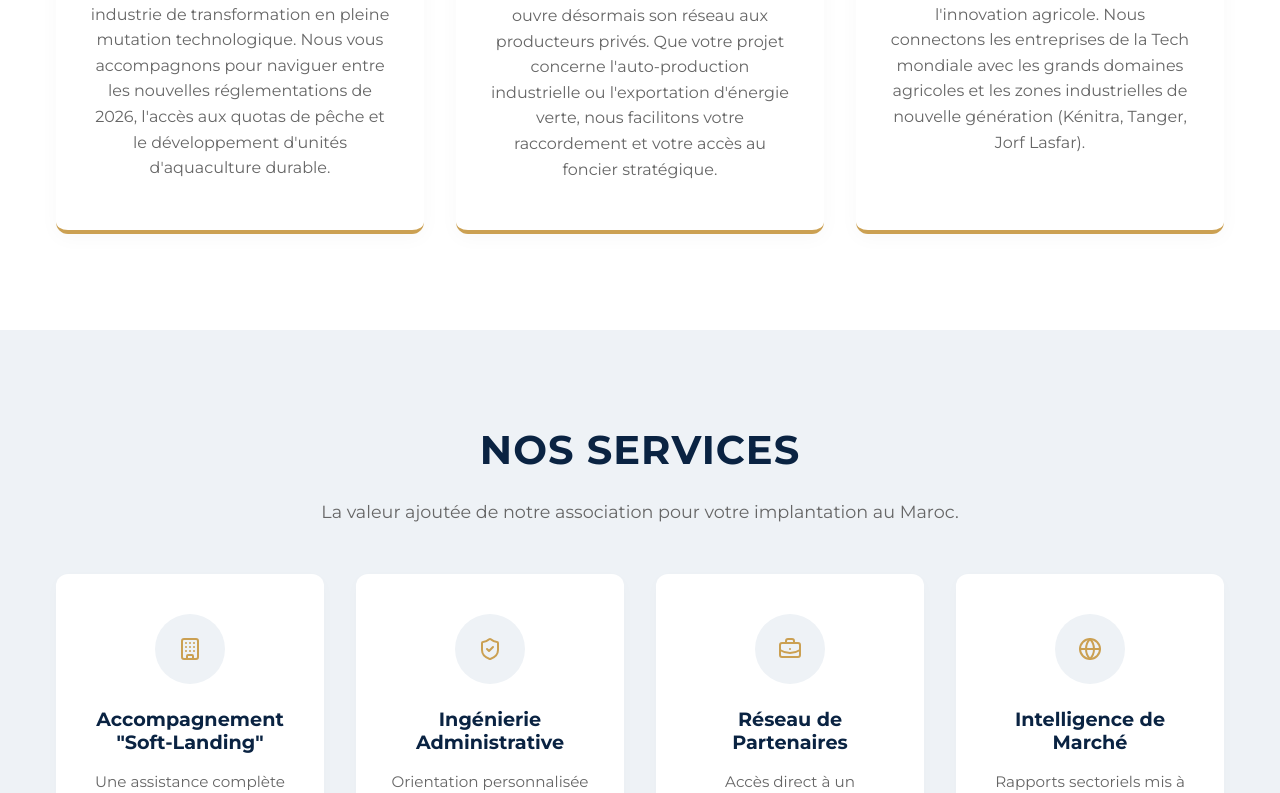
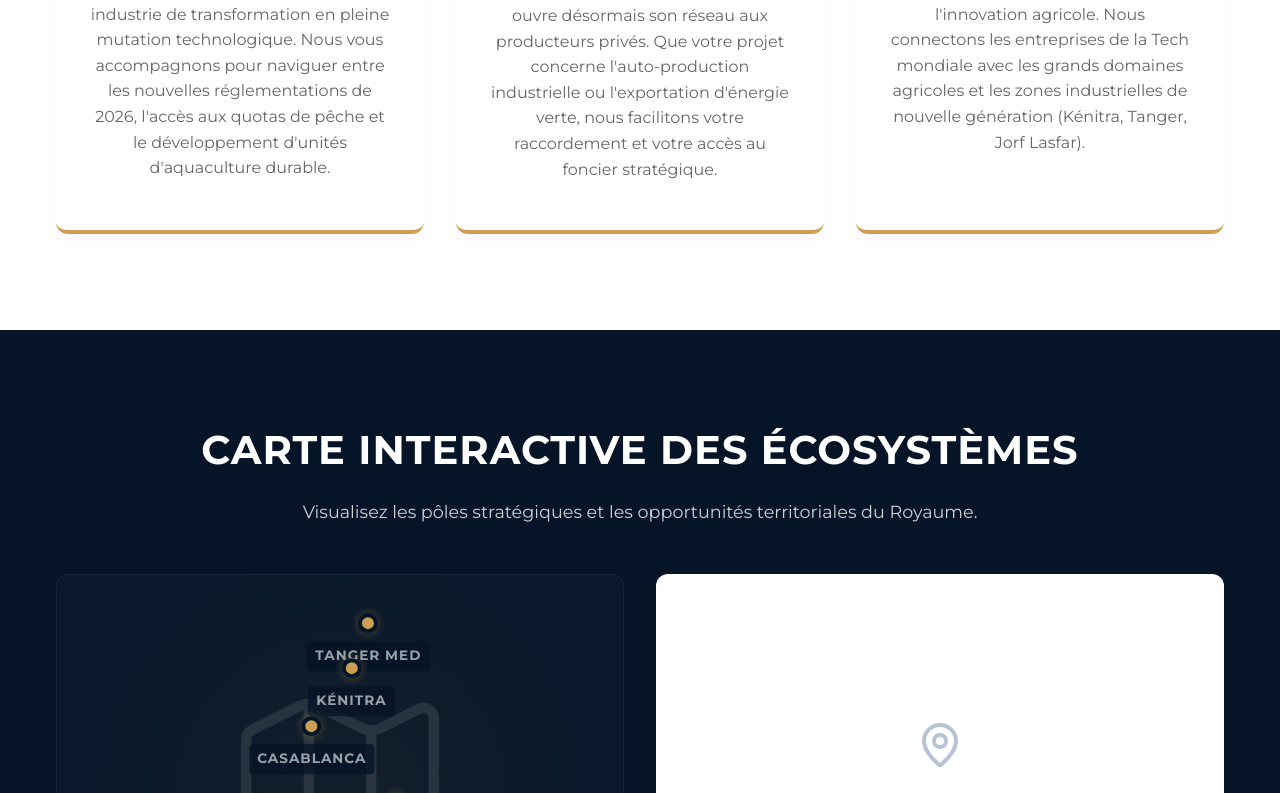
Before and after one commit to bernard-star/MIA, a React (Vite) app: page / in a window 1280 px wide. Shown: the part 2007-2800 px from the top of the page. Built offline with nearby package versions, Linux system fonts and the light colour scheme.

Commit message:
feat: add interactive ecosystems map section

```diff
--- a/src/App.css
+++ b/src/App.css
@@ -659,3 +659,194 @@ section {
     padding: 2rem;
   }
 }
+
+/* Map Section */
+.map-section {
+  padding: 6rem 2rem;
+  background-color: var(--royal-blue-dark);
+  color: white;
+}
+
+.map-container {
+  display: flex;
+  flex-direction: column;
+  gap: 2rem;
+  max-width: var(--container-max);
+  margin: 0 auto;
+}
+
+@media (min-width: 992px) {
+  .map-container {
+    flex-direction: row;
+    align-items: stretch;
+  }
+}
+
+.map-visual {
+  flex: 1.2;
+  position: relative;
+  background: rgba(255, 255, 255, 0.02);
+  border-radius: 12px;
+  border: 1px solid rgba(255, 255, 255, 0.05);
+  min-height: 450px;
+  background-image: radial-gradient(circle at center, rgba(203, 160, 82, 0.05) 0%, transparent 70%);
+  overflow: hidden;
+}
+
+.map-abstract-bg {
+  position: absolute;
+  top: 50%;
+  left: 50%;
+  transform: translate(-50%, -50%);
+  opacity: 0.1;
+  pointer-events: none;
+}
+
+.map-pin {
+  position: absolute;
+  transform: translate(-50%, -50%);
+  cursor: pointer;
+  display: flex;
+  flex-direction: column;
+  align-items: center;
+  transition: all 0.3s ease;
+  z-index: 10;
+}
+
+.map-pin:hover {
+  z-index: 20;
+}
+
+.map-pin-icon {
+  width: 20px;
+  height: 20px;
+  background: var(--sand-gold);
+  border-radius: 50%;
+  border: 4px solid var(--royal-blue-dark);
+  box-shadow: 0 0 10px rgba(203, 160, 82, 0.4);
+  transition: all 0.3s cubic-bezier(0.175, 0.885, 0.32, 1.275);
+}
+
+.map-pin.active .map-pin-icon {
+  width: 28px;
+  height: 28px;
+  background: white;
+  box-shadow: 0 0 20px rgba(255, 255, 255, 0.8), 0 0 0 4px rgba(203, 160, 82, 0.3);
+  border-color: var(--sand-gold);
+}
+
+.map-pin:hover .map-pin-icon:not(.active) {
+  transform: scale(1.2);
+}
+
+.map-pin-label {
+  margin-top: 8px;
+  font-size: 0.85rem;
+  font-weight: 700;
+  color: rgba(255, 255, 255, 0.6);
+  letter-spacing: 1px;
+  text-transform: uppercase;
+  background: rgba(5, 20, 38, 0.8);
+  padding: 4px 8px;
+  border-radius: 4px;
+  transition: all 0.3s ease;
+  pointer-events: none;
+  white-space: nowrap;
+}
+
+.map-pin.active .map-pin-label,
+.map-pin:hover .map-pin-label {
+  color: white;
+  background: var(--sand-gold);
+  text-shadow: 0 2px 4px rgba(0, 0, 0, 0.3);
+}
+
+/* Strategic Coordinates Approximation */
+.pin-tanger {
+  top: 15%;
+  left: 55%;
+}
+
+.pin-kenitra {
+  top: 25%;
+  left: 52%;
+}
+
+.pin-casablanca {
+  top: 38%;
+  left: 45%;
+}
+
+.pin-ouarzazate {
+  top: 55%;
+  left: 60%;
+}
+
+.pin-dakhla {
+  top: 85%;
+  left: 25%;
+}
+
+.map-info {
+  flex: 1;
+  background: white;
+  border-radius: 12px;
+  padding: 3rem;
+  color: var(--royal-blue-dark);
+  display: flex;
+  flex-direction: column;
+  justify-content: center;
+  min-height: 450px;
+}
+
+.map-empty-state {
+  text-align: center;
+  color: var(--text-muted);
+  display: flex;
+  flex-direction: column;
+  align-items: center;
+  gap: 1.5rem;
+}
+
+.map-empty-state p {
+  font-size: 1.1rem;
+  max-width: 250px;
+  margin: 0 auto;
+}
+
+.map-info-card h3 {
+  font-size: 2.2rem;
+  color: var(--royal-blue);
+  margin-bottom: 0.8rem;
+}
+
+.map-info-focus {
+  display: inline-block;
+  background: var(--bg-alt);
+  color: var(--sand-gold-dark);
+  padding: 0.6rem 1.2rem;
+  border-radius: 50px;
+  font-weight: 700;
+  font-size: 0.9rem;
+  margin-bottom: 1.5rem;
+  text-transform: uppercase;
+  letter-spacing: 0.5px;
+}
+
+.map-info-desc {
+  font-size: 1.15rem;
+  line-height: 1.8;
+  color: var(--text-main);
+  margin-bottom: 2.5rem;
+}
+
+.btn-outline {
+  border: 2px solid var(--royal-blue);
+  color: var(--royal-blue);
+  background: transparent;
+}
+
+.btn-outline:hover {
+  background: var(--royal-blue);
+  color: white;
+}
--- a/src/App.tsx
+++ b/src/App.tsx
@@ -2,17 +2,19 @@ import { useState } from 'react';
 import {
   Menu, X, Fish, Sun, Sprout, Target, Quote,
   MapPin, Mail, ArrowRight, ShieldCheck,
-  Building, Globe, BriefcaseBusiness
+  Building, Globe, BriefcaseBusiness, Map
 } from 'lucide-react';
 import './App.css';
 
 type Language = 'fr' | 'en';
+type Region = 'tanger' | 'kenitra' | 'casablanca' | 'ouarzazate' | 'dakhla';
 
 const CONTENT = {
   fr: {
     nav: {
       about: 'Notre Mission',
       sectors: 'Secteurs',
+      map: 'Écosystèmes',
       services: 'Services',
       testimonials: 'Témoignages',
       contact: 'Contact',
@@ -47,6 +49,19 @@ const CONTENT = {
           desc: "Face aux défis climatiques, le Maroc investit massivement dans l'innovation agricole. Nous connectons les entreprises de la Tech mondiale avec les grands domaines agricoles et les zones industrielles de nouvelle génération (Kénitra, Tanger, Jorf Lasfar).",
         }
       ]
+    },
+    map: {
+      title: "Carte Interactive des Écosystèmes",
+      subtitle: "Visualisez les pôles stratégiques et les opportunités territoriales du Royaume.",
+      regions: {
+        tanger: { name: "Tanger Med", focus: "Logistique & Industrie 4.0", desc: "Trait d'union entre l'Europe et l'Afrique, Tanger abrite le premier port de la Méditerranée et un hub automobile mondial de classe exceptionnelle." },
+        kenitra: { name: "Kénitra", focus: "Mobilité Électrique", desc: "Berceau de la nouvelle Giga-factory de batteries et des équipementiers, offrant un écosystème ultra-connecté pour l'industrie de demain." },
+        casablanca: { name: "Casablanca", focus: "Finance & Tech", desc: "Avec Casablanca Finance City, c'est la première place financière d'Afrique et le cœur névralgique de l'innovation et des startups." },
+        ouarzazate: { name: "Ouarzazate", focus: "Énergies Renouvelables", desc: "Capitale mondiale du solaire abritant le méga-complexe Noor, un site de choix pour l'ingénierie verte et l'auto-production industrielle." },
+        dakhla: { name: "Dakhla", focus: "Économie Bleue & Hub Vert", desc: "Le nouveau grand port Atlantique crée d'immenses opportunités pour l'aquaculture durable et les complexes de dessalement et d'hydrogène." },
+      },
+      selectPrompt: "Sélectionnez un pôle stratégique sur la carte pour découvrir son écosystème.",
+      btnIncentives: "Découvrir les subventions"
     },
     services: {
       title: "Nos Services",
@@ -96,6 +111,7 @@ const CONTENT = {
     nav: {
       about: 'About Us',
       sectors: 'Sectors',
+      map: 'Ecosystems',
       services: 'Services',
       testimonials: 'Testimonials',
       contact: 'Contact',
@@ -130,6 +146,19 @@ const CONTENT = {
           desc: "Facing climate challenges, Morocco is heavily investing in agricultural innovation. We connect global Tech companies with large agricultural estates and new-generation industrial zones (Kenitra, Tangier, Jorf Lasfar).",
         }
       ]
+    },
+    map: {
+      title: "Interactive Ecosystem Map",
+      subtitle: "Visualize the strategic hubs and territorial opportunities of the Kingdom.",
+      regions: {
+        tanger: { name: "Tangier Med", focus: "Logistics & Industry 4.0", desc: "The link between Europe and Africa, Tangier hosts the leading Mediterranean port and a world-class automotive hub." },
+        kenitra: { name: "Kenitra", focus: "Electric Mobility", desc: "Cradle of the new battery Gigafactory and auto parts manufacturers, offering an ultra-connected ecosystem for tomorrow's industry." },
+        casablanca: { name: "Casablanca", focus: "Finance & Tech", desc: "With Casablanca Finance City, it constitutes Africa's leading financial center and the nerve center for innovation and startups." },
+        ouarzazate: { name: "Ouarzazate", focus: "Renewable Energies", desc: "Global solar capital housing the Noor mega-complex, a prime location for green engineering and industrial self-production." },
+        dakhla: { name: "Dakhla", focus: "Blue Economy & Green Hub", desc: "The new major Atlantic port creates immense opportunities for sustainable aquaculture and desalination & hydrogen plants." },
+      },
+      selectPrompt: "Select a strategic hub on the map to discover its ecosystem.",
+      btnIncentives: "Discover incentives"
     },
     services: {
       title: "Our Services",
@@ -180,6 +209,8 @@ const CONTENT = {
 function App() {
   const [lang, setLang] = useState<Language>('fr');
   const [isMenuOpen, setIsMenuOpen] = useState(false);
+  const [activeRegion, setActiveRegion] = useState<Region | null>(null);
+
   const t = CONTENT[lang];
 
   return (
@@ -194,6 +225,7 @@ function App() {
           <div className="nav-links">
             <a href="#about" className="nav-link">{t.nav.about}</a>
             <a href="#sectors" className="nav-link">{t.nav.sectors}</a>
+            <a href="#map" className="nav-link">{t.nav.map}</a>
             <a href="#services" className="nav-link">{t.nav.services}</a>
             <a href="#testimonial" className="nav-link">{t.nav.testimonials}</a>
             <a href="#contact" className="nav-link">{t.nav.contact}</a>
@@ -220,6 +252,7 @@ function App() {
           <div className="mobile-menu">
             <a href="#about" onClick={() => setIsMenuOpen(false)}>{t.nav.about}</a>
             <a href="#sectors" onClick={() => setIsMenuOpen(false)}>{t.nav.sectors}</a>
+            <a href="#map" onClick={() => setIsMenuOpen(false)}>{t.nav.map}</a>
             <a href="#services" onClick={() => setIsMenuOpen(false)}>{t.nav.services}</a>
             <a href="#testimonial" onClick={() => setIsMenuOpen(false)}>{t.nav.testimonials}</a>
             <a href="#contact" onClick={() => setIsMenuOpen(false)}>{t.nav.contact}</a>
@@ -288,6 +321,50 @@ function App() {
                 <h3>{t.sectors.cards[2].title}</h3>
                 <p>{t.sectors.cards[2].desc}</p>
               </div>
+            </div>
+          </div>
+        </div>
+      </section>
+
+      <section id="map" className="map-section">
+        <div className="container">
+          <h2 className="section-title text-light">{t.map.title}</h2>
+          <p className="section-subtitle text-light" style={{ opacity: 0.8 }}>{t.map.subtitle}</p>
+
+          <div className="map-container">
+            <div className="map-visual">
+              <div className="map-abstract-bg">
+                <Map size={250} strokeWidth={1} />
+              </div>
+
+              {(Object.keys(t.map.regions) as Region[]).map((key) => (
+                <div
+                  key={key}
+                  className={`map-pin pin-${key} ${activeRegion === key ? 'active' : ''}`}
+                  onClick={() => setActiveRegion(key)}
+                >
+                  <div className="map-pin-icon"></div>
+                  <div className="map-pin-label">{t.map.regions[key].name}</div>
+                </div>
+              ))}
+            </div>
+
+            <div className="map-info">
+              {activeRegion ? (
+                <div className="map-info-card animate-fade-in" key={activeRegion}>
+                  <h3>{t.map.regions[activeRegion].name}</h3>
+                  <div className="map-info-focus">{t.map.regions[activeRegion].focus}</div>
+                  <p className="map-info-desc">{t.map.regions[activeRegion].desc}</p>
+                  <a href="#contact" className="btn btn-outline" style={{ width: '100%' }}>
+                    {t.map.btnIncentives}
+                  </a>
+                </div>
+              ) : (
+                <div className="map-empty-state">
+                  <MapPin size={48} color="var(--royal-blue-light)" opacity={0.3} />
+                  <p>{t.map.selectPrompt}</p>
+                </div>
+              )}
             </div>
           </div>
         </div>
```
